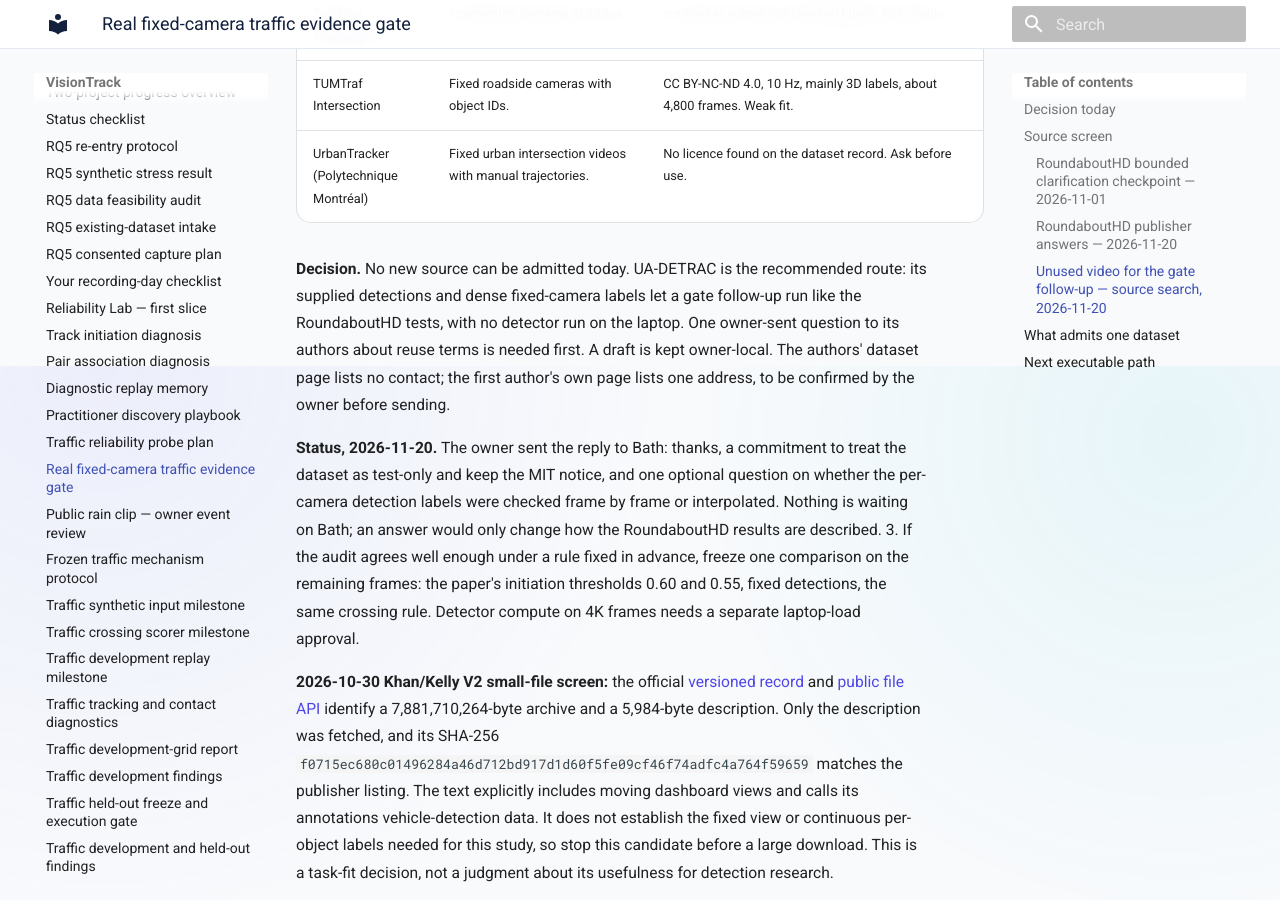
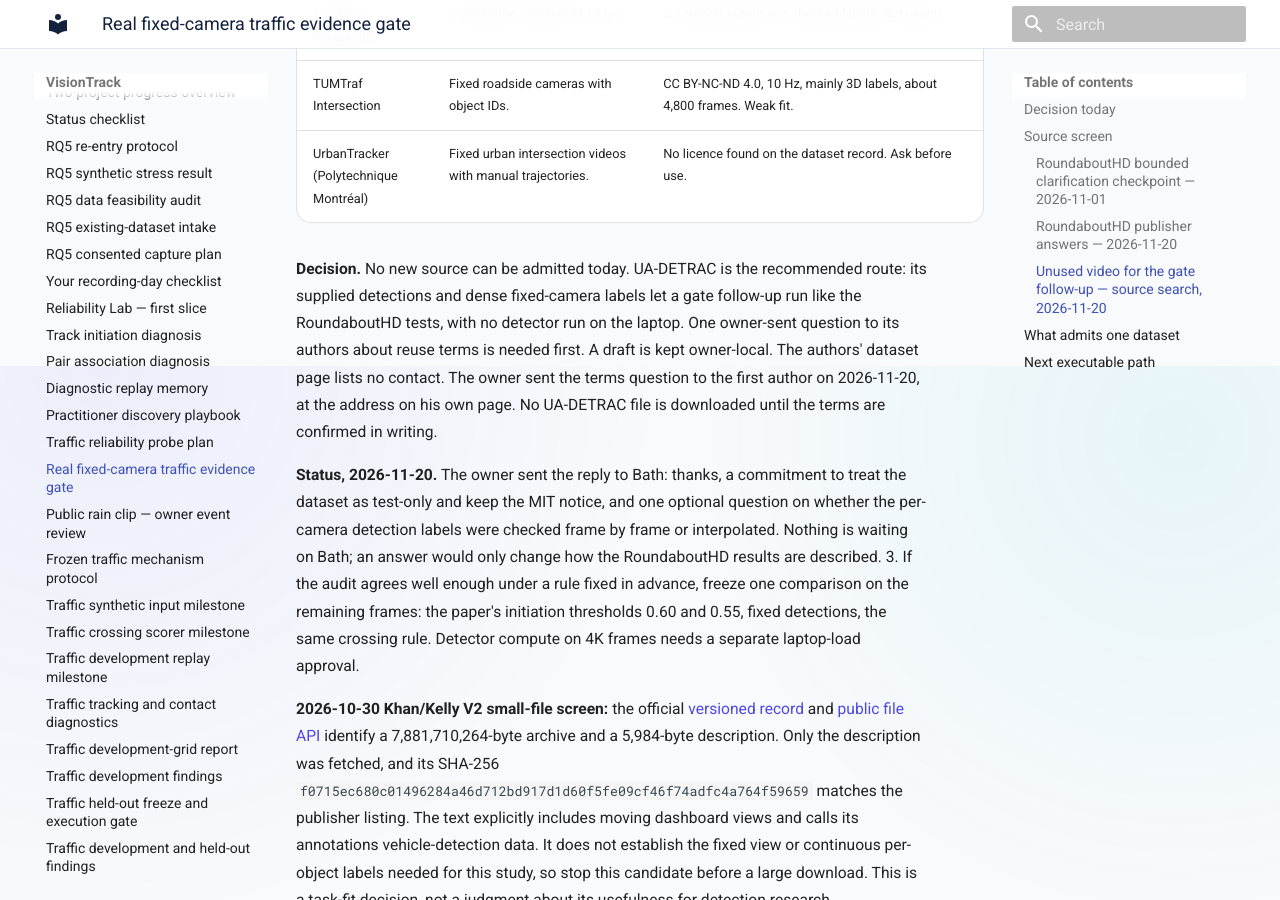
Before and after one commit to hulagerushikesh/visiontrack, an MkDocs documentation site: the page built from docs/REAL_TRAFFIC_EVIDENCE_GATE.md, in a window 1280 px wide and 900 px high, scrolled down 15834 px. Built offline with MkDocs 1.6.1 and Material for MkDocs 9.7.7, drawn with Linux system fonts in a browser that asks for light colours.

Commit message:
Record UA-DETRAC terms email sent

```diff
--- a/docs/REAL_TRAFFIC_EVIDENCE_GATE.md
+++ b/docs/REAL_TRAFFIC_EVIDENCE_GATE.md
@@ -420,8 +420,9 @@ recommended route: its supplied detections and dense fixed-camera labels let
 a gate follow-up run like the RoundaboutHD tests, with no detector run on the
 laptop. One owner-sent question to its authors about reuse terms is needed
 first. A draft is kept owner-local. The authors' dataset page lists no
-contact; the first author's own page lists one address, to be confirmed by
-the owner before sending.
+contact. The owner sent the terms question to the first author on
+2026-11-20, at the address on his own page. No UA-DETRAC file is downloaded
+until the terms are confirmed in writing.
 
 **Status, 2026-11-20.** The owner sent the reply to Bath: thanks, a
 commitment to treat the dataset as test-only and keep the MIT notice, and
```
